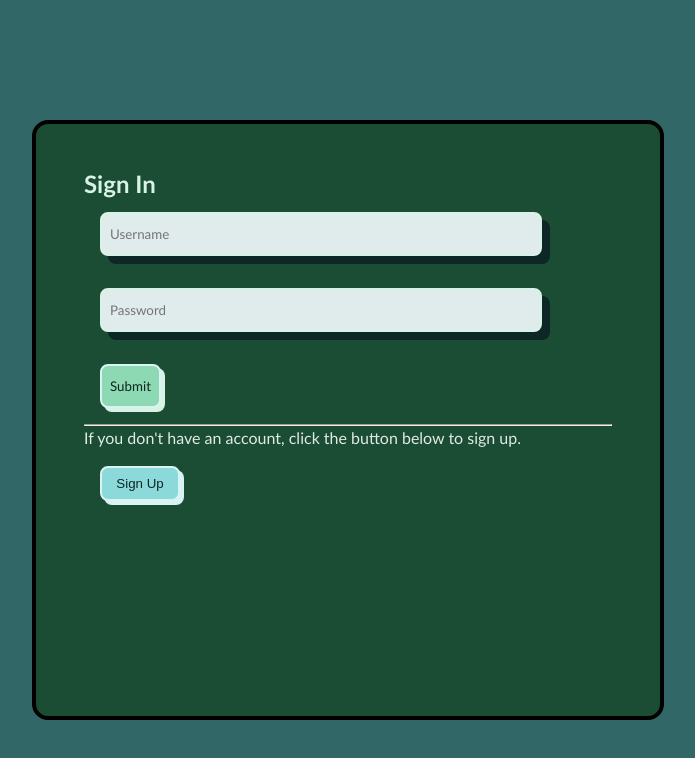
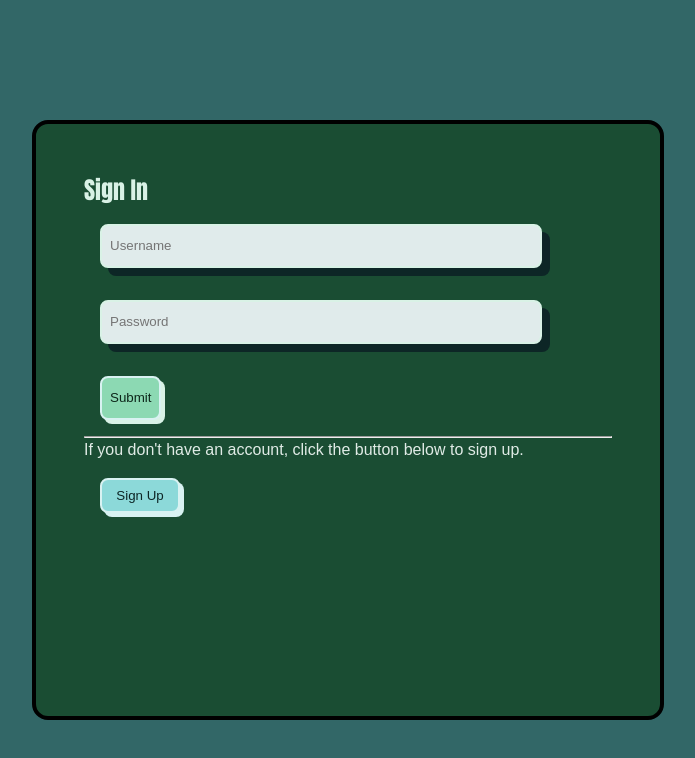
Before and after one commit to zen-da-baker/dream-journal, a React (Create React App) app in the folder dream-journal-app/: page / in a window 1280 px wide. Shown: the top 758 px of the page, without its empty margins (292-987 px from the left). Built offline with nearby package versions, Linux system fonts and the light colour scheme.

Commit message:
Impact font for headings

```diff
--- a/dream-journal-app/src/components/Footer.js
+++ b/dream-journal-app/src/components/Footer.js
@@ -36,6 +36,8 @@ export default function Footer() {
             <div className={style.footerCard} id={style.footerRight}>
                 <h3 className={style.footerHeading}>Newsletter</h3>
 
+                <br />
+
                 <p>Join our newsletter to hear about the latest features coming to our app.</p>
 
                 <form>
--- a/dream-journal-app/src/stylesheets/styles.module.css
+++ b/dream-journal-app/src/stylesheets/styles.module.css
@@ -14,8 +14,12 @@ html {
 ============================================ */
 
 /* Global Font Family */
-h1, h2, h3, li, p, input {
-    font-family:'Trebuchet MS', 'Lucida Sans Unicode', 'Lucida Grande', 'Lucida Sans', Arial, sans-serif;
+h1, h2, h3 {
+    font-family: Impact, Haettenschweiler, 'Arial Narrow Bold', sans-serif;
+}
+
+li, p, input {
+    font-family:sans-serif;
     line-height: 1.5rem;
 }
 
```
Also changed, not shown: 1 other file (tests, documents, lock files or other folders).
